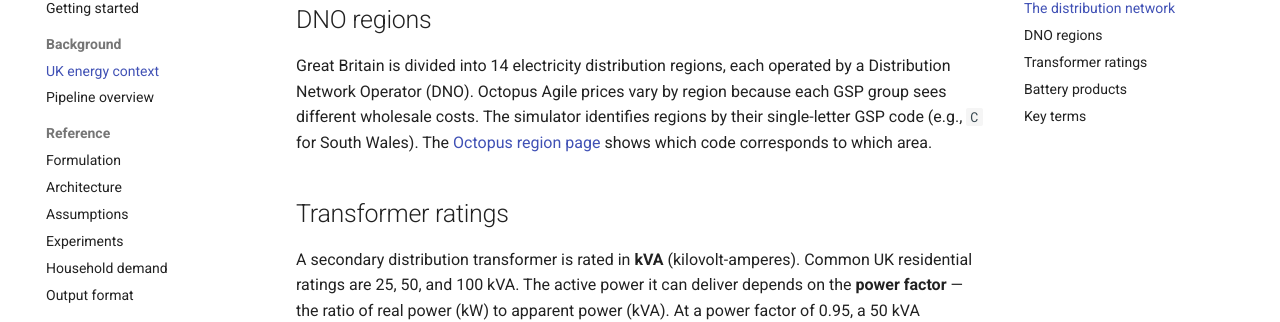
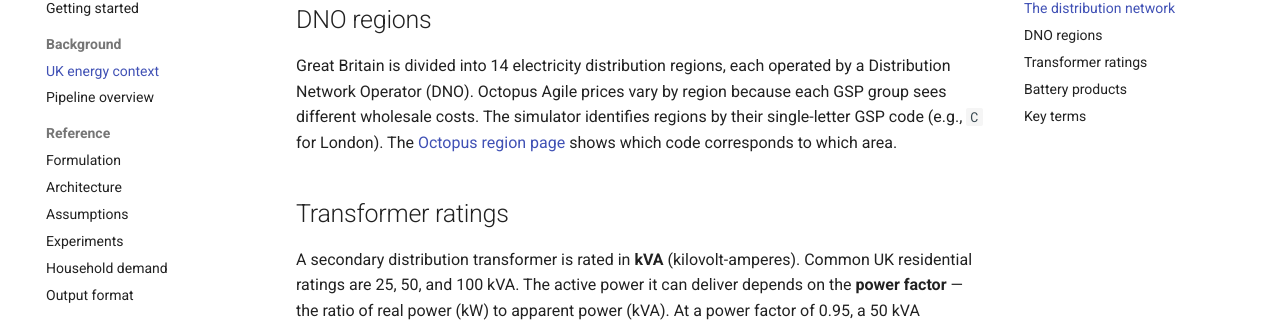
Before and after one commit to HFZR2005/fleet-sim, an MkDocs documentation site: the page built from docs/background.md, in a window 1280 px wide and 900 px high, scrolled down 749 px. Shown: the part 127-449 px from the top of the window. Built offline with MkDocs 1.6.1 and Material for MkDocs 9.7.7, drawn with Linux system fonts in a browser that asks for light colours; comment, search, counter and statistics services are not loaded.

Commit message:
Correct region C to London in the background page

```diff
--- a/docs/background.md
+++ b/docs/background.md
@@ -20,7 +20,7 @@ The simulator models the last mile: a tree of secondary transformers, each servi
 
 ## DNO regions
 
-Great Britain is divided into 14 electricity distribution regions, each operated by a Distribution Network Operator (DNO). Octopus Agile prices vary by region because each GSP group sees different wholesale costs. The simulator identifies regions by their single-letter GSP code (e.g., `C` for South Wales). The [Octopus region page](https://octopus.energy/dashboard/new-quote/smart/tariffs/) shows which code corresponds to which area.
+Great Britain is divided into 14 electricity distribution regions, each operated by a Distribution Network Operator (DNO). Octopus Agile prices vary by region because each GSP group sees different wholesale costs. The simulator identifies regions by their single-letter GSP code (e.g., `C` for London). The [Octopus region page](https://octopus.energy/dashboard/new-quote/smart/tariffs/) shows which code corresponds to which area.
 
 ## Transformer ratings
 
```
